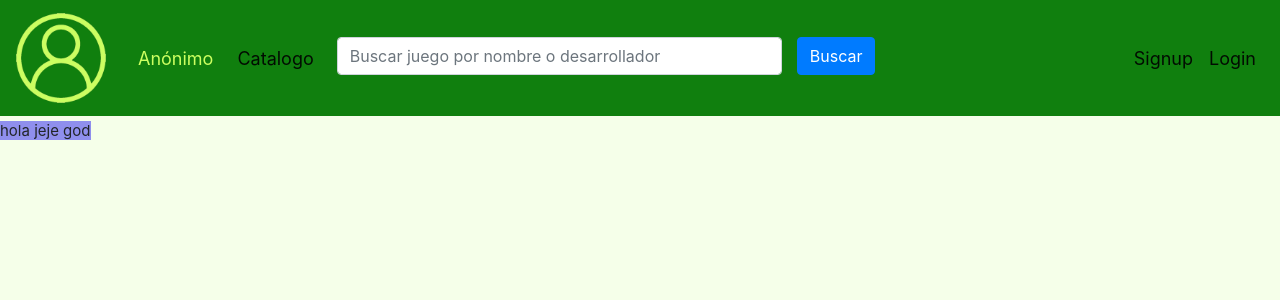
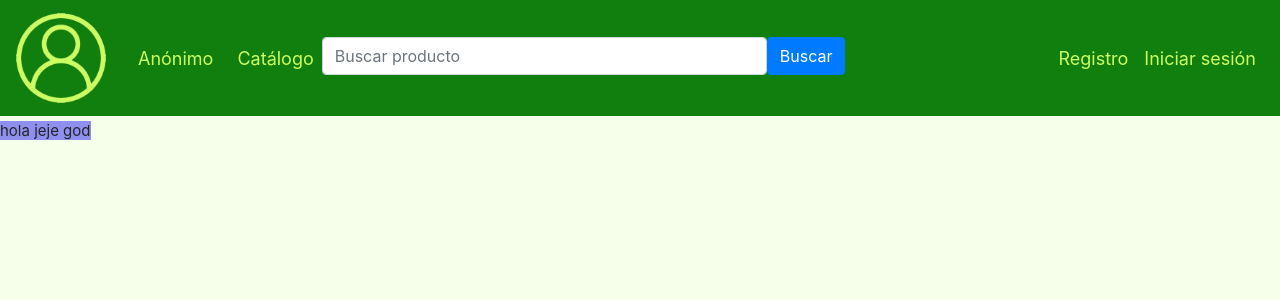
Before and after one commit to andvarbay/Cosateca, a Django app: page / in a window 1280 px wide. Shown: the top 300 px of the page. Run offline with Django 4.2, Linux system fonts and the light colour scheme; some libraries are stand-ins or nearby versions.

Commit message:
feat: finalizado el header.html

```diff
--- a/CosatecaApp/static/style.css
+++ b/CosatecaApp/static/style.css
@@ -6,9 +6,8 @@ nav {
     background-color: #107F0E;
 }
 .nav-link {
-    color: #CCFF61;
+    color: #CCFF61 !important;
 }
-
 
 #titulo-cosateca {
     font-size: smaller;
--- a/CosatecaApp/templates/base.html
+++ b/CosatecaApp/templates/base.html
@@ -7,7 +7,9 @@
     {% bootstrap_css %}
 
     <meta name="viewport" content="width=device-width, initial-scale=1.0" />
+    <!-- <link rel="stylesheet" href="https://use.fontawesome.com/releases/v5.7.0/css/all.css" integrity="sha384-lZN37f5QGtY3VHgisS14W3ExzMWZxybE1SJSEsQp9S+oqd12jhcu+A56Ebc1zFSJ" crossorigin="anonymous"> -->
     <link rel="stylesheet" type="text/css" href="{% static 'style.css' %}">
+
         {% block title %}{% endblock title %}
 </head>
 <body>
--- a/CosatecaApp/templates/header.html
+++ b/CosatecaApp/templates/header.html
@@ -1,47 +1,64 @@
-<nav class="one-edge-shadow navbar navbar-light sticky-top navbar navbar-expand-lg text-white">
+<!DOCTYPE html>
+<html lang="en">
+<head>
+    <meta charset="UTF-8">
+    <meta name="viewport" content="width=device-width, initial-scale=1.0">
+    <!-- Include Bootstrap CSS -->
+    <!-- <link rel="stylesheet" href="https://stackpath.bootstrapcdn.com/bootstrap/4.5.2/css/bootstrap.min.css"> -->
+    <!-- <link rel="stylesheet" href="https://use.fontawesome.com/releases/v5.7.0/css/all.css" integrity="sha384-lZN37f5QGtY3VHgisS14W3ExzMWZxybE1SJSEsQp9S+oqd12jhcu+A56Ebc1zFSJ" crossorigin="anonymous"> -->
+    <title>Your Page Title</title>
+</head>
+<body>
+
+<nav class="one-edge-shadow navbar navbar-light sticky-top navbar-expand-lg text-white">
     <a class="navbar-brand ms-3 text-dark" href="/">
-    <link rel="stylesheet" href="https://use.fontawesome.com/releases/v5.7.0/css/all.css" integrity="sha384-lZN37f5QGtY3VHgisS14W3ExzMWZxybE1SJSEsQp9S+oqd12jhcu+A56Ebc1zFSJ" crossorigin="anonymous">
         {% load static %}
-    <img src="{% static 'Default_profile_pic.png' %}" style="width:90px;height:90px;"></a>
-    <a class="nav-link" href="/cat" >Anónimo</a>
+        <img src="{% static 'Default_profile_pic.png' %}" style="width:90px;height:90px;">
+    </a>
+    <a class="nav-link" href="/cat">Anónimo</a>
 
-    <!-- <button class="navbar-toggler" type="button" data-toggle="collapse" data-target="#navbarSupportedContent" aria-controls="navbarSupportedContent" aria-expanded="false" aria-label="Toggle navigation">
-      <span class="navbar-toggler-icon"></span> -->
+    <!-- Add the necessary data-toggle and data-target attributes for collapse -->
+    <button class="navbar-toggler" type="button" data-toggle="collapse" data-target="#navbarSupportedContent" aria-controls="navbarSupportedContent" aria-expanded="false" aria-label="Toggle navigation">
+        <span class="navbar-toggler-icon"></span>
     </button>
-    <form class="collapse navbar-collapse" id="navbarSupportedContent" method="GET">
+
+    <!-- Move the collapsible content outside of the form -->
+    <div class="collapse navbar-collapse" id="navbarSupportedContent">
         <ul class="navbar-nav mr-auto">
             <li class="nav-item active">
-          <a class="nav-link" href="/cat">Catalogo<span class="sr-only">(current)</span></a>
+                <a class="nav-link" href="/cat">Catálogo<span class="sr-only">(current)</span></a>
             </li>
-		<li id="search-bar" class="col-lg-12">
-          <input type="search" name="searchbar" class="form-control" placeholder="Buscar juego por nombre o desarrollador"/>
+            <li id="search-bar" class="col-lg-12" style="padding: 0;">
+                <input type="search" name="searchbar" class="form-control" placeholder="Buscar producto"/>
             </li>
             <li id="search-button">
                 <input class="btn btn-primary" type="submit" value="Buscar">
- 	 	  </input>
             </li>
         </ul>
 
-      <ul class=" navbar-nav my-2 my-lg-0">
-
+        <ul class="navbar-nav my-2 my-lg-0">
             {% if request.session.cliente %}
-
                 <li class="nav-item active ">
                     <a class="nav-link" href="/perfil/{{request.session.cliente}}">Mi perfil</a>
                 </li>
-
                 <li class="nav-item active ">
-          <a class="nav-link" href="/logout">Logout</a>
+                    <a class="nav-link" href="/logout" style="color: #CCFF61;">Cerrar sesión</a>
                 </li>
             {% else %}
-
                 <li class="nav-item active">
-          <a class="nav-link" href="/signup">Signup</a>
+                    <a class="nav-link" href="/signup" style="color: #CCFF61;">Registro</a>
                 </li>
                 <li class="nav-item active">
-          <a class="nav-link" href="/login" ">Login</a>
+                    <a class="nav-link" href="/login" style="color: #CCFF61;">Iniciar sesión</a>
                 </li>
             {% endif %}
         </ul>
-    </form>
+    </div>
 </nav>
+
+<script src="https://code.jquery.com/jquery-3.5.1.slim.min.js"></script>
+<script src="https://cdn.jsdelivr.net/npm/@popperjs/core@2.9.3/dist/umd/popper.min.js"></script>
+<script src="https://stackpath.bootstrapcdn.com/bootstrap/4.5.2/js/bootstrap.min.js"></script>
+
+</body>
+</html>
```
Lines whose indentation alone changed are shown as unchanged.
